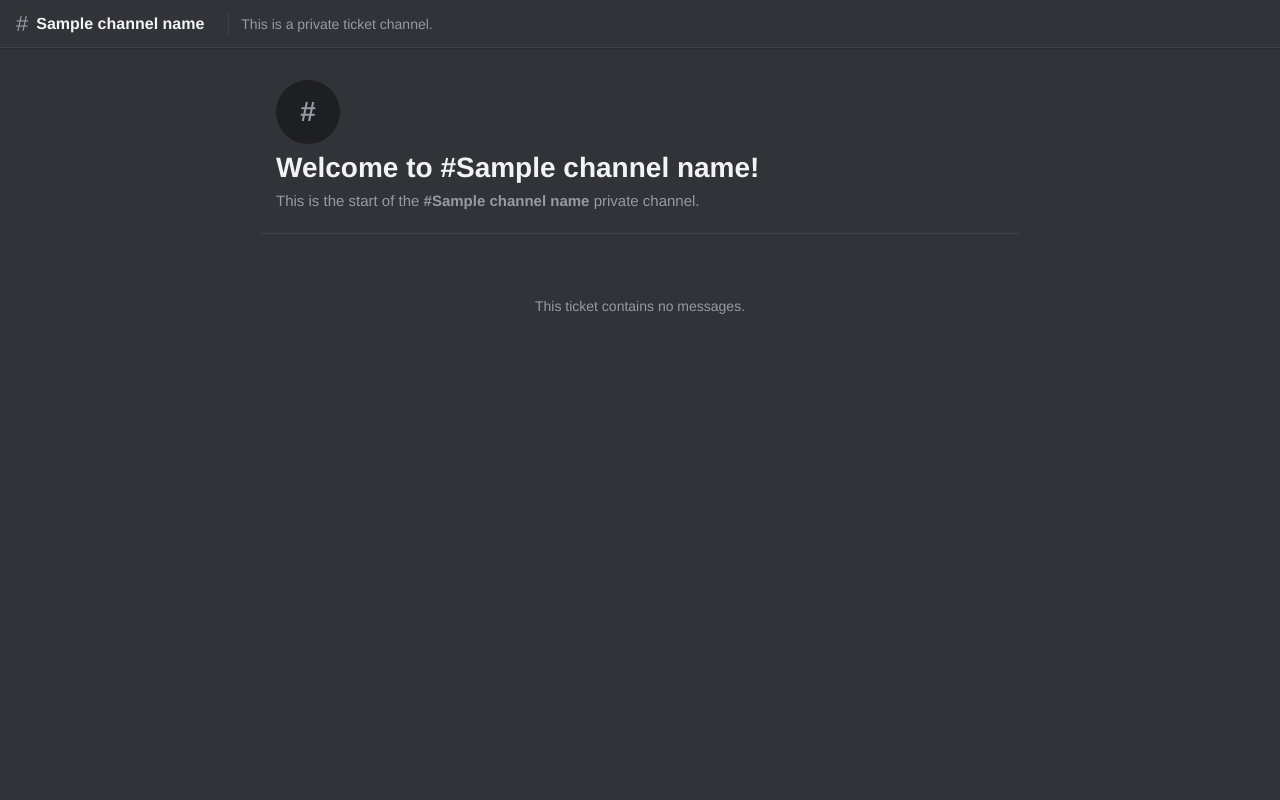
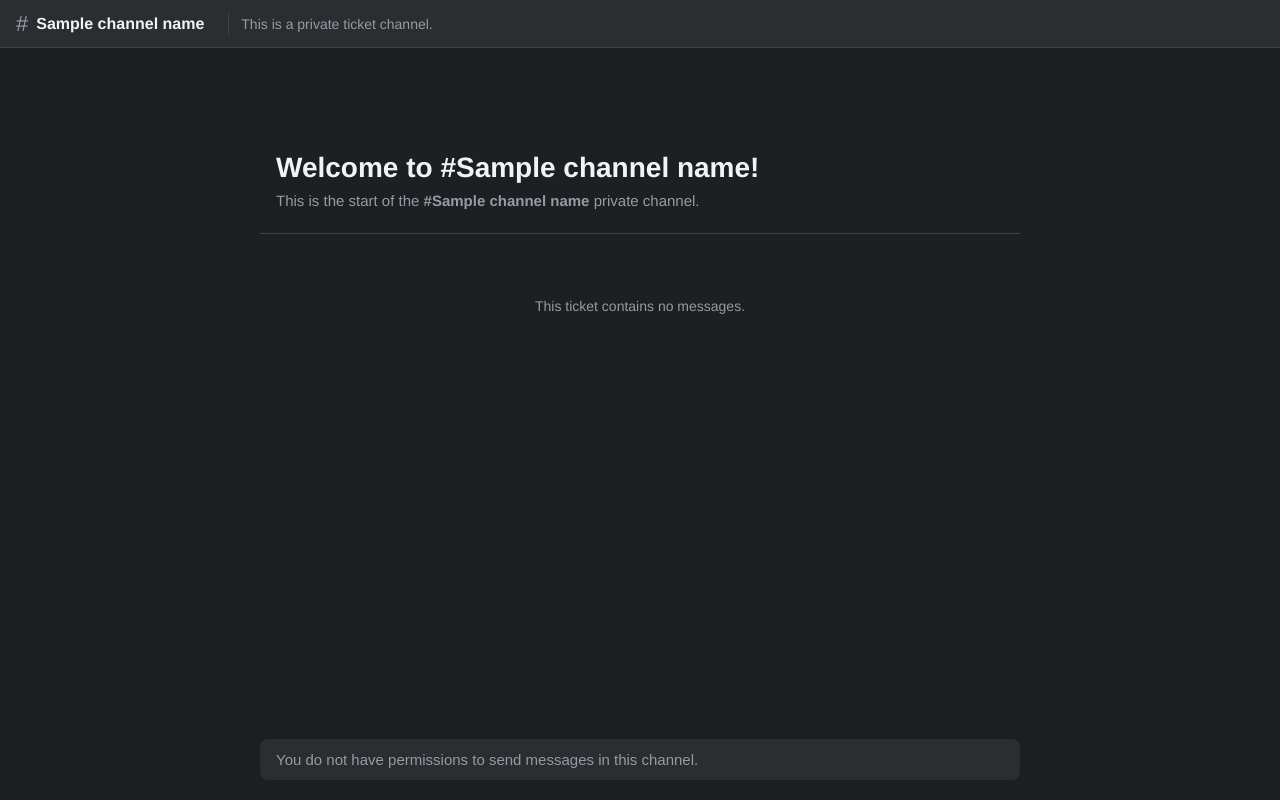
Before and after one commit to watchmypizza/StormUtility, a Flask app: template TranscriptServer/Server/templates/ticket.html in a window 1280 px wide. Run offline with Flask 3, Linux system fonts and the light colour scheme; the template is opened without the code that fills it: most values are stand-ins (such as "Sample title", 1, 10 or a date in 2020).

Commit message:
Added transcript viewing for people who closed a ticket.

```diff
--- a/TranscriptServer/Server/app.py
+++ b/TranscriptServer/Server/app.py
@@ -8,8 +8,20 @@ import secrets
 import hashlib
 import time
 import json
+import hmac
+import os
+import requests
+import dotenv
 
 app = Flask(__name__)
+
+dotenv.load_dotenv(".config")
+token = os.getenv("DISCORD_TOKEN")
+BOT_SECRET = os.getenv("NONCE")
+
+used_nonces = {}
+
+NONCE_EXPIRY = 10
 
 app.jinja_env.trim_blocks = True
 app.jinja_env.lstrip_blocks = True
@@ -17,6 +29,67 @@ app.jinja_env.lstrip_blocks = True
 URL_RE = re.compile(r'(https?://[^\s<>"]+)')
 IMAGE_EXTENSIONS = (".png", ".jpg", ".jpeg", ".gif", ".webp")
 
+def extractUserProfilePicture(userId):
+    headers = {"Authorization": f"Bot {token}"}
+
+    try:
+        response = requests.get(
+            f"https://discord.com/api/v9/users/{userId}",
+            headers=headers,
+            timeout=10
+        )
+
+        if not response.ok:
+            print(f"Discord API error {response.status_code}: {response.text}")
+            return "https://cdn.discordapp.com/embed/avatars/1.png"
+
+        data = response.json()
+        avatar = data.get("avatar")
+
+        if not avatar:
+            return "https://cdn.discordapp.com/embed/avatars/1.png"
+
+        return f"https://cdn.discordapp.com/avatars/{userId}/{avatar}.png"
+
+    except (requests.RequestException, ValueError) as e:
+        print(f"Failed to get Discord avatar for {userId}: {e}")
+        return "https://cdn.discordapp.com/embed/avatars/1.png"
+
+def create_nonce():
+    nonce = secrets.token_urlsafe(32)
+
+    used_nonces[nonce] = time.time() + NONCE_EXPIRY
+    return nonce
+
+def consume_nonce(nonce):
+    expiry = used_nonces.pop(nonce, None)
+
+    if expiry is None:
+        return False
+
+    if time.time() >= expiry:
+        return False
+
+    return True
+
+def verify_bot_request(nonce, timestamp, signature):
+    try:
+        timestamp = int(timestamp)
+    except(TypeError, ValueError):
+        return False
+
+    if(abs(time.time() - timestamp) > 60):
+        return False
+
+    message = f"{nonce}.{timestamp}"
+
+    expected_signature = hmac.new(
+        BOT_SECRET.encode(),
+        message.encode(),
+        hashlib.sha256
+    ).hexdigest()
+
+    return hmac.compare_digest(signature, expected_signature)
 
 def embed_url(url):
     parsed = urlparse(url)
@@ -53,7 +126,6 @@ def embed_url(url):
     safe_url = escape(url)
     return Markup(f'<a href="{safe_url}" target="_blank" rel="noopener noreferrer">{safe_url}</a>')
 
-
 def render_content(text):
 
     if not text:
@@ -84,14 +156,12 @@ def render_content(text):
 
     return Markup("".join(pieces))
 
-
 app.jinja_env.filters["render_content"] = render_content
 
 sessions = {}
 
 TRANSCRIPT_EXPIRY = 10 * 60
 TRANSCRIPTS_FILE = "transcripts.json"
-
 
 def hash_password(password):
     return hashlib.sha256(
@@ -102,7 +172,6 @@ def hash_password(password):
 def load_transcripts():
     with open(TRANSCRIPTS_FILE, "r", encoding="utf-8") as file:
         return json.load(file)
-
 
 def parse_timestamp(raw):
     if not raw:
@@ -115,13 +184,11 @@ def parse_timestamp(raw):
     except ValueError:
         return None
 
-
 def format_clock(dt):
     hour = dt.hour % 12
     hour = 12 if hour == 0 else hour
 
     return f"{hour}:{dt.strftime('%M %p')}"
-
 
 def format_timestamp(dt):
     if dt is None:
@@ -139,13 +206,11 @@ def format_timestamp(dt):
     else:
         return f"{dt.month}/{dt.day}/{dt.year} {clock}"
 
-
 def format_date_label(dt):
     if dt is None:
         return ""
 
     return f"{dt.strftime('%B')} {dt.day}, {dt.year}"
-
 
 def get_transcript(ticket_id):
     data = load_transcripts()
@@ -160,6 +225,7 @@ def get_transcript(ticket_id):
     messages = []
 
     for user_id, user_data in ticket.items():
+        avatar = extractUserProfilePicture(user_id)
 
         for message in user_data.get("messages", []):
 
@@ -167,7 +233,8 @@ def get_transcript(ticket_id):
                 "username": message.get("username", "Unknown User"),
                 "content": message.get("content", ""),
                 "raw_timestamp": message.get("timestamp", ""),
-                "messageId": message.get("messageId", "")
+                "messageId": message.get("messageId", ""),
+                "avatar": avatar
             })
 
     messages.sort(
@@ -183,16 +250,46 @@ def get_transcript(ticket_id):
 
     return messages
 
-
 @app.post("/transcript/createInterface")
 def create_interface():
-
     data = request.get_json(silent=True)
 
     if not data:
         return jsonify({
             "error": "Invalid JSON body"
         }), 400
+
+    nonce = data.get("nonce")
+    timestamp = data.get("timestamp")
+    signature = data.get("signature")
+
+    if not nonce or not timestamp or not signature:
+        token = secrets.token_urlsafe(32)
+        ticket_id = "getout"
+
+        sessions[token] = {
+            "ticket_id": ticket_id,
+            "expires": time.time() + TRANSCRIPT_EXPIRY
+        }
+
+        return jsonify({
+            "url": f"https://ilikepeanutbutter.duckdns.org/ticket?id={token}",
+            "expires": TRANSCRIPT_EXPIRY
+        })
+
+    if not verify_bot_request(nonce, timestamp, signature):
+        token = secrets.token_urlsafe(32)
+        ticket_id = "getout"
+
+        sessions[token] = {
+            "ticket_id": ticket_id,
+            "expires": time.time() + TRANSCRIPT_EXPIRY
+        }
+
+        return jsonify({
+            "url": f"https://ilikepeanutbutter.duckdns.org/ticket?id={token}",
+            "expires": TRANSCRIPT_EXPIRY
+        })
 
     ticket_id = data.get("ticketId")
 
@@ -223,7 +320,6 @@ def create_interface():
 
 @app.get("/ticket")
 def ticket():
-
     token = request.args.get("id")
 
     if not token:
@@ -239,6 +335,9 @@ def ticket():
 
         return "Ticket link expired.", 410
 
+    if session["ticket_id"] == "getout":
+        return render_content("you stink")
+
     messages = get_transcript(
         session["ticket_id"]
     )
@@ -249,9 +348,8 @@ def ticket():
     return render_template(
         "ticket.html",
         channel_name=session["ticket_id"],
-        messages=messages
+        messages=messages,
     )
-
 
 if __name__ == "__main__":
     app.run(
--- a/TranscriptServer/Server/templates/ticket.html
+++ b/TranscriptServer/Server/templates/ticket.html
@@ -24,7 +24,7 @@
   html, body { margin: 0; width: 100%; height: 100%; }
 
   body {
-    background-color: var(--bg-primary);
+    background-color: var(--bg-secondary);
     color: var(--text-normal);
     font-family: "gg sans", "Helvetica Neue", Helvetica, Arial, sans-serif;
     font-size: 15px;
@@ -41,7 +41,7 @@
     padding: 0 16px;
     border-bottom: 1px solid var(--divider);
     box-shadow: 0 1px 0 rgba(0, 0, 0, 0.15);
-    background-color: var(--bg-primary);
+    background-color: var(--bg-secondary);
   }
 
   .channel-header .hash { color: var(--text-muted); font-size: 22px; font-weight: 400; margin-right: 8px; }
@@ -51,7 +51,6 @@
     font-weight: 600;
     font-size: 16px;
     margin-right: 12px;
-    overflow: hidden;
     text-overflow: ellipsis;
     white-space: nowrap;
   }
@@ -61,7 +60,6 @@
   .channel-header .topic {
     color: var(--text-muted);
     font-size: 14px;
-    overflow: hidden;
     text-overflow: ellipsis;
     white-space: nowrap;
   }
@@ -69,8 +67,9 @@
   .messages {
     flex: 1;
     overflow-y: auto;
-    padding: 16px 0 32px;
-    scrollbar-width: thin;
+    padding: 16px 0 90px 0;
+    scrollbar-width: none;
+    overflow: scroll;
     scrollbar-color: #1e1f22 transparent;
   }
 
@@ -205,6 +204,44 @@
     .avatar { left: 12px; }
     .channel-intro { padding-left: 12px; padding-right: 12px; }
   }
+
+  .messageBox {
+    position: fixed;
+    bottom: 20px;
+    left: 50%;
+    transform: translateX(-50%);
+
+    z-index: 9999;
+
+    display: flex;
+    align-items: center;
+    width: 90%;
+    max-width: 760px;
+    box-sizing: border-box;
+    padding: 12px 16px;
+
+    background-color: #2b2d31;
+    color: #949ba4;
+    font-family: sans-serif;
+    border-radius: 8px;
+    border: none;
+    cursor: not-allowed;
+  }
+
+  .channelContent {
+    background-color: var(--bg-tertiary);
+    width: 100%;
+    height: 100%;
+    position: relative;
+    margin: auto auto auto auto;
+    border-radius: 5;
+    overflow: scroll;
+    scrollbar-width: none;
+  }
+
+  ::-webkit-scrollbar {
+    display: none;
+  }
 </style>
 </head>
 <body>
@@ -215,12 +252,12 @@
     <div class="divider"></div>
     <span class="topic">This is a private ticket channel.</span>
   </div>
-
+  <div class="channelContent">
     <div class="messages">
       <div class="messages-inner">
 
         <div class="channel-intro">
-        <div class="intro-icon">#</div>
+          <div class="intro-icon"></div>
           <h1>Welcome to #{{ channel_name }}!</h1>
           <p>This is the start of the <strong>#{{ channel_name }}</strong> private channel.</p>
         </div>
@@ -237,7 +274,7 @@
             {% endif %}
         <div class="message{% if compact %} compact{% endif %}">
           {% if not compact %}
-        <div class="avatar">{{ (message.username[0] if message.username else "U") | upper }}</div>
+          <img class="avatar" src="{{ message.avatar }}" alt="https://cdn.discordapp.com/embed/avatars/1.png"></img>
           {% endif %}
           <div class="msg-body">
             {% if not compact %}
@@ -259,6 +296,13 @@
 
       </div>
     </div>
+  </div>
+
+  <div class="messageBox">
+    <div class="messageBoxText">
+      <span class="accessDenied">You do not have permissions to send messages in this channel.</span>
+    </div>
+  </div>
 
 </body>
 </html>
```
Also changed, not shown: 4 other files. Lines whose indentation alone changed are shown as unchanged.
